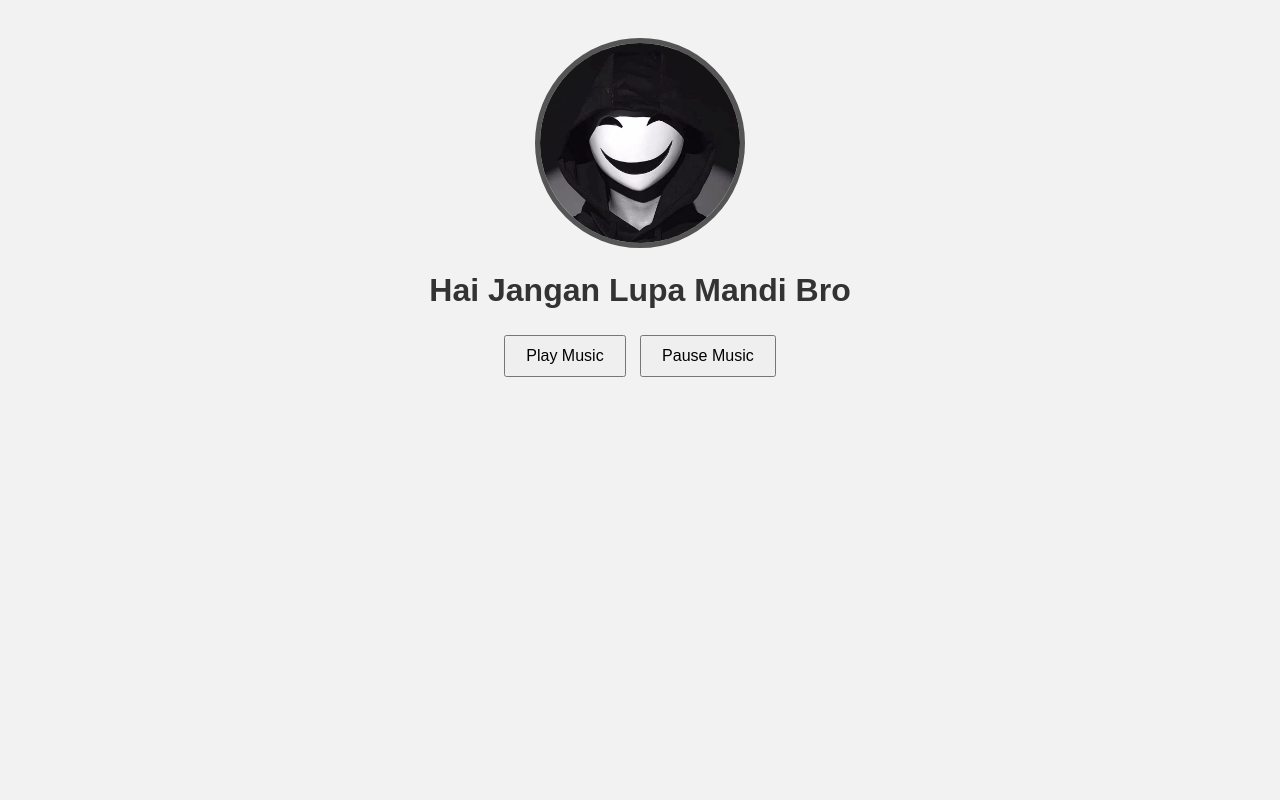
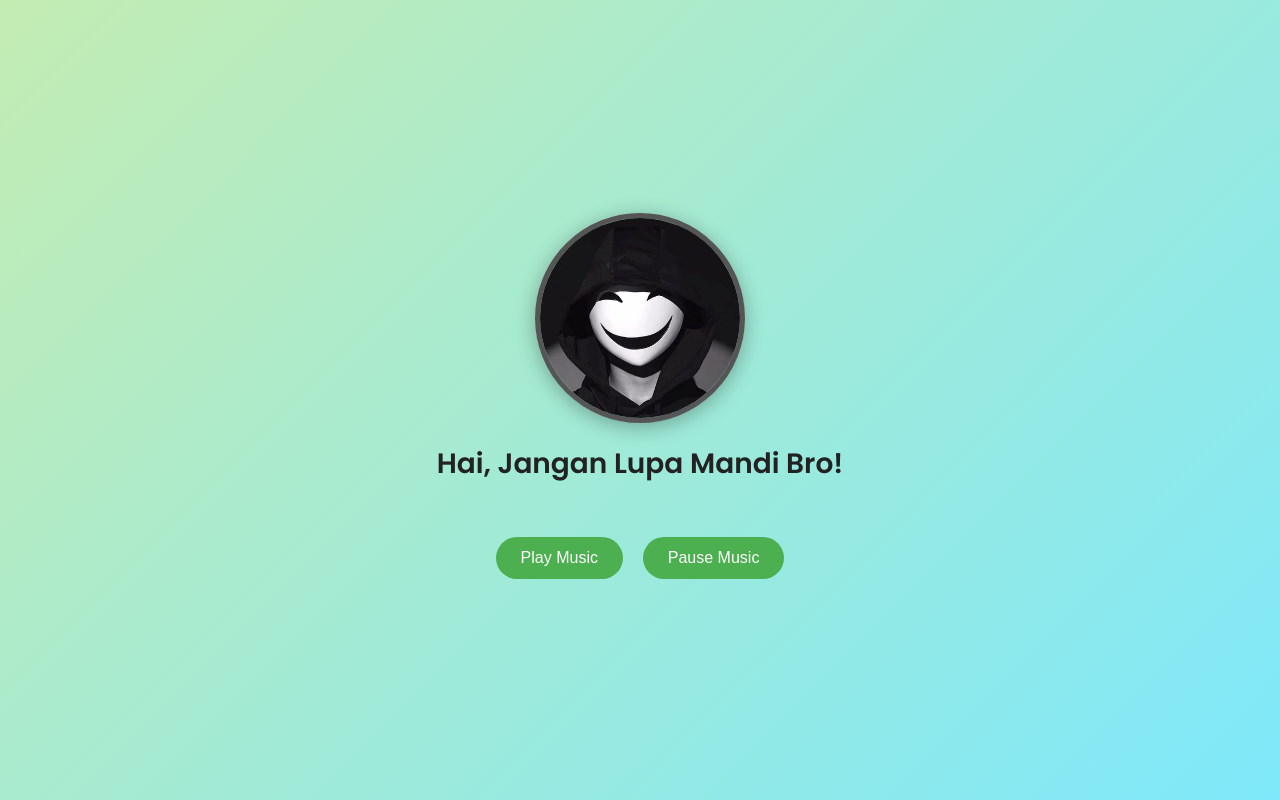
Before and after one commit to alvarezrv1945/alvarezrv1945.github.io, a plain HTML site: page index.html in a window 1280 px wide. Drawn offline with Linux system fonts and the light colour scheme.

Commit message:
Update index.html

```diff
--- a/index.html
+++ b/index.html
@@ -4,12 +4,18 @@
   <meta charset="UTF-8">
   <meta name="viewport" content="width=device-width, initial-scale=1.0">
   <title>Profile Musik</title>
+  <link href="https://fonts.googleapis.com/css2?family=Poppins:wght@600&display=swap" rel="stylesheet">
   <style>
     body {
-            font-family: Arial, sans-serif;
+      font-family: 'Poppins', sans-serif;
+      background: linear-gradient(135deg, #c3ecb2, #7ee8fa);
+      display: flex;
+      flex-direction: column;
+      align-items: center;
+      justify-content: center;
+      height: 100vh;
+      margin: 0;
       text-align: center;
-            background: #f2f2f2;
-            padding: 30px;
     }
     img {
       width: 200px;
@@ -17,33 +23,51 @@
       object-fit: cover;
       border-radius: 50%;
       border: 5px solid #555;
+      box-shadow: 0 4px 20px rgba(0,0,0,0.3);
+      transition: transform 0.3s ease;
+    }
+    img:hover {
+      transform: scale(1.05);
     }
     h1 {
       margin-top: 20px;
-            color: #333;
+      font-size: 28px;
+      color: #222;
     }
     .buttons {
-            margin-top: 20px;
+      margin-top: 25px;
     }
     button {
-            padding: 10px 20px;
-            margin: 5px;
+      padding: 12px 25px;
+      margin: 8px;
       font-size: 16px;
+      background-color: #4CAF50;
+      border: none;
+      border-radius: 30px;
+      color: white;
       cursor: pointer;
+      transition: background-color 0.3s, transform 0.2s;
+    }
+    button:hover {
+      background-color: #45a049;
+      transform: scale(1.05);
+    }
+    audio {
+      display: none;
     }
   </style>
 </head>
 <body>
 
   <img src="profile.jpg" alt="Profile Picture">
-    <h1>Hai Jangan Lupa Mandi Bro</h1>
+  <h1>Hai, Jangan Lupa Mandi Bro!</h1>
 
   <div class="buttons">
     <button onclick="playAudio()">Play Music</button>
     <button onclick="pauseAudio()">Pause Music</button>
   </div>
+
   <audio id="music" src="https://alvarezrv1945.github.io/musik.mp3"></audio>
-
 
   <script>
     var music = document.getElementById("music");
```
Lines whose indentation alone changed are shown as unchanged.
